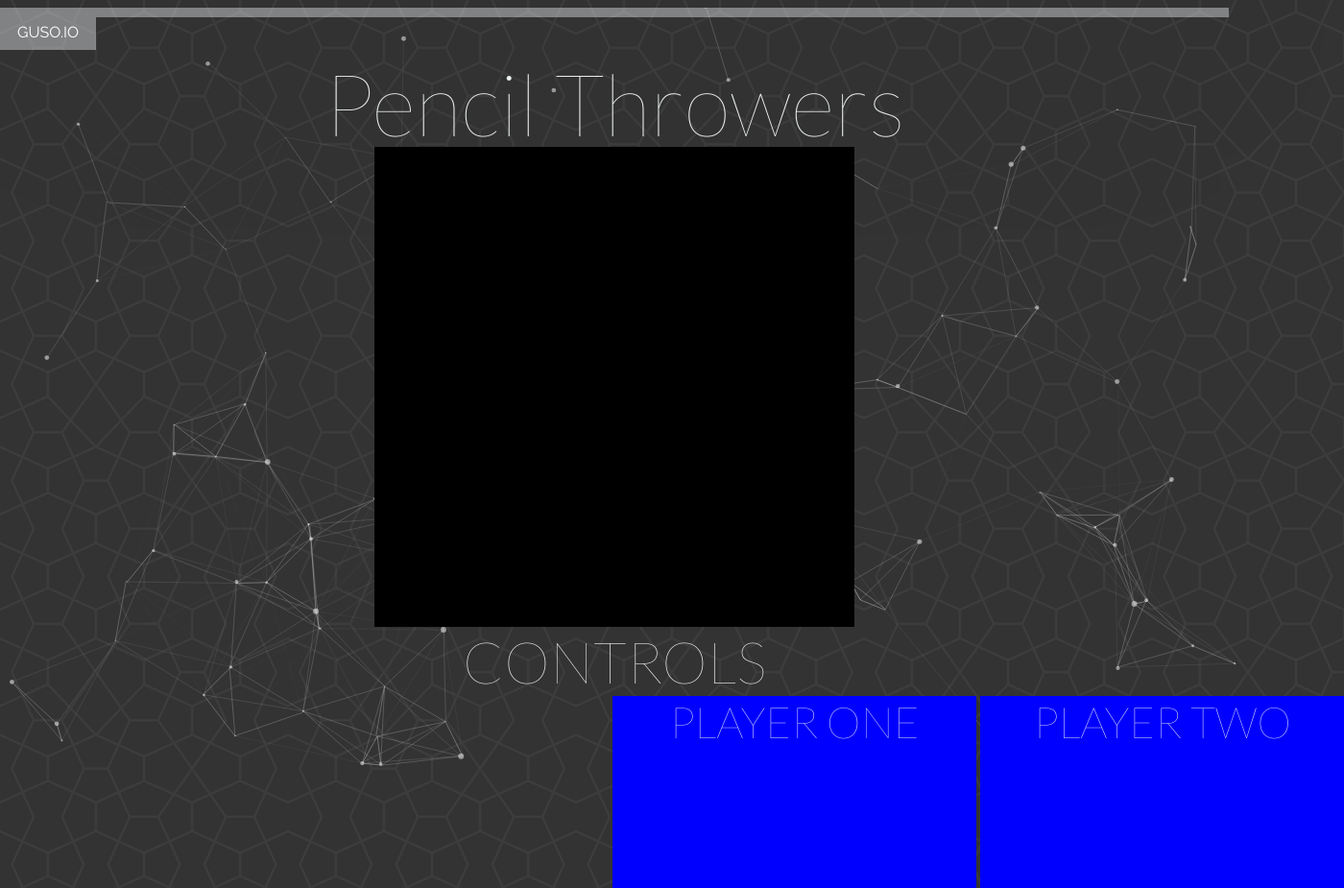
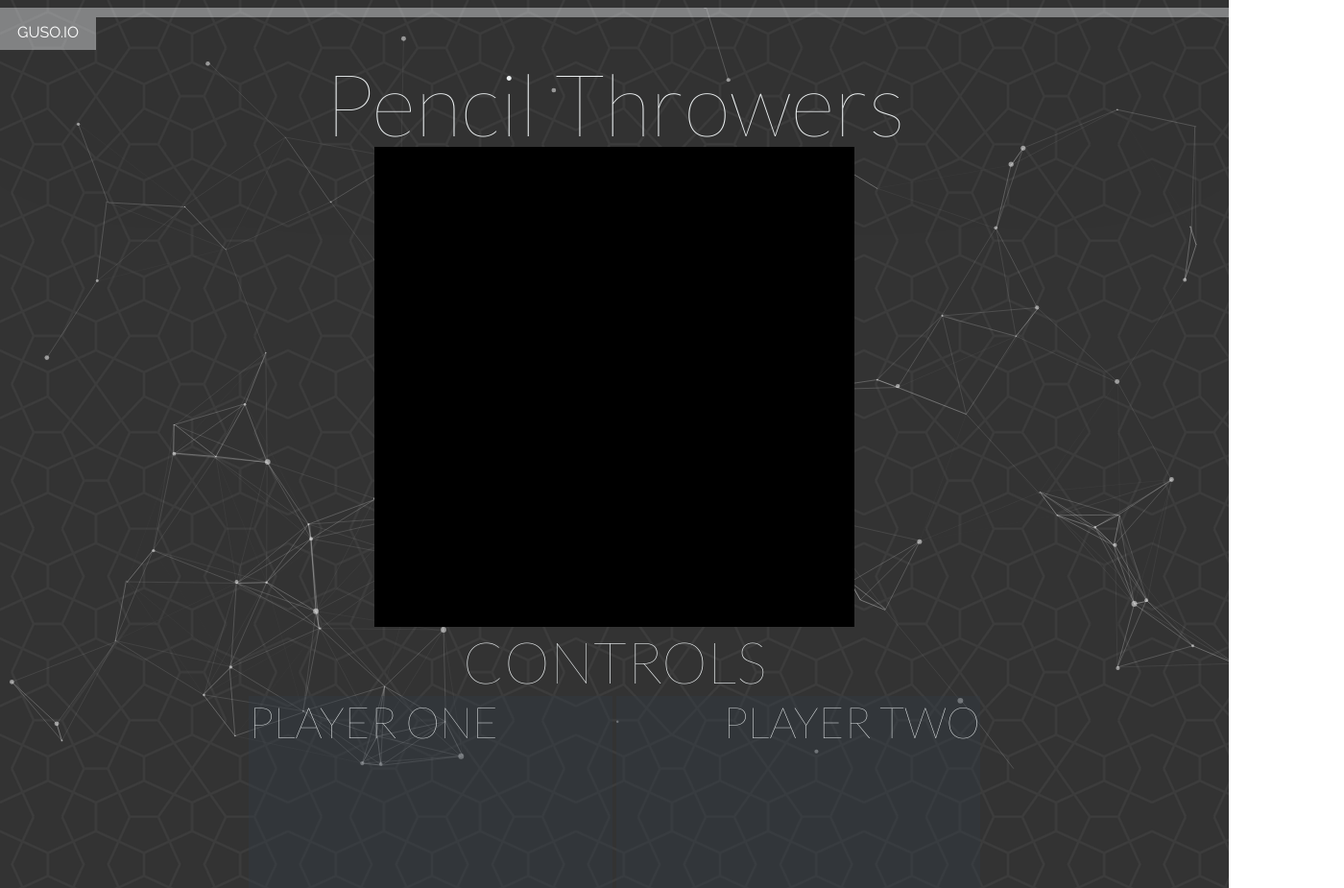
Before and after one commit to guso9085/javelin, a plain HTML site: page index.html in a window 1280 px wide. Shown: the whole page at 96% size, 1400 px wide, since content can reach past the window. Drawn offline with nearby package versions, Linux system fonts and the light colour scheme.

Commit message:
Beautifying

```diff
--- a/stylesheets/stylesheet.css
+++ b/stylesheets/stylesheet.css
@@ -56,19 +56,16 @@ img {
     color: #ecf0f1;
     width: 30%;
     display: inline-block;
-    background-color: Blue;
+    background-color: rgba(52,61,70, .4);
     height: 200px;
-    left: 30%;
-    position: relative;
-    /* margin: auto; */
-    /* text-align: right; */
+    text-align: left;
     vertical-align: center;
-
 }
 
 #controls {
     width: 100%;
     text-align: center;
+    margin-bottom: 20px;
 }
 
 #player2 {
@@ -77,12 +74,9 @@ img {
     color: #ecf0f1;
     width: 30%;
     display: inline-block;
-    background-color: Blue;
+    background-color: rgba(52,61,70, .4);
     height: 200px;
-    left: 30%;
-    position: relative;
-    /* margin: auto; */
-    /* text-align: right; */
+    text-align: right;
     vertical-align: center;
 }
 
```
